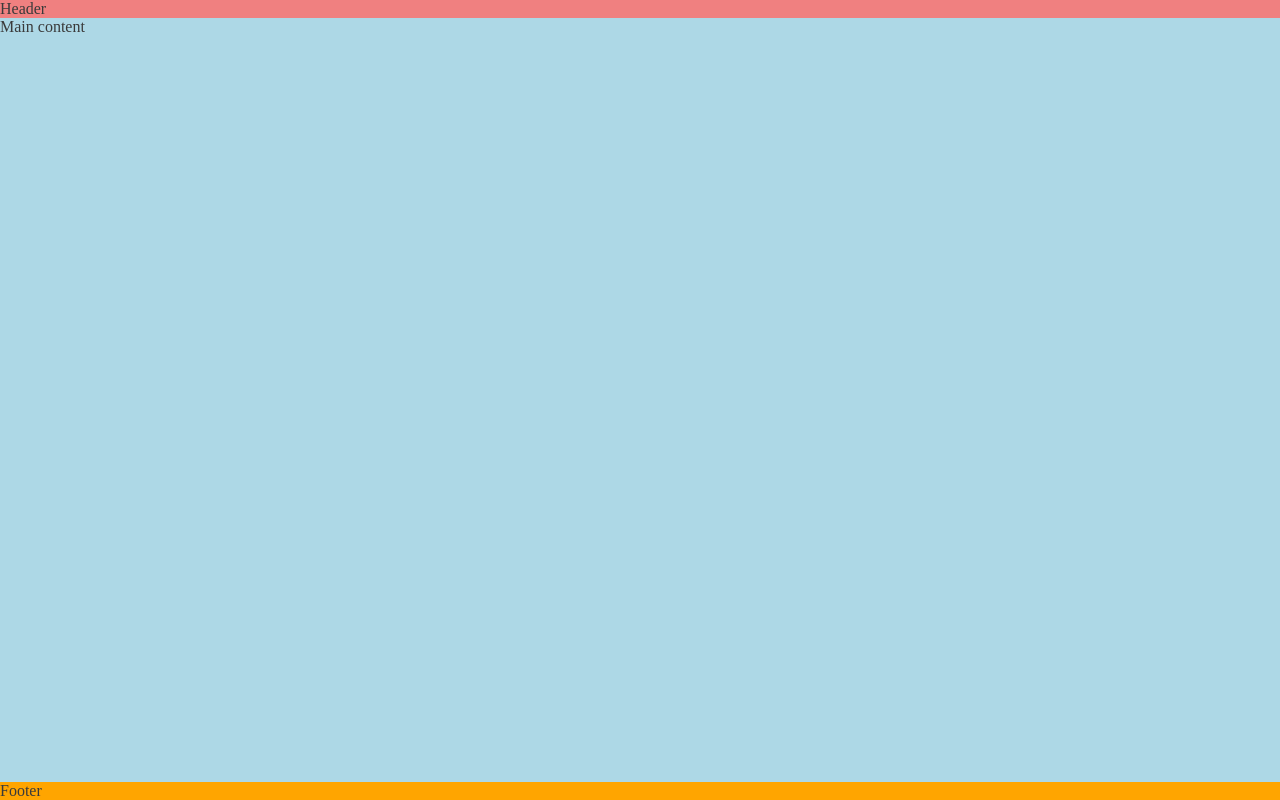
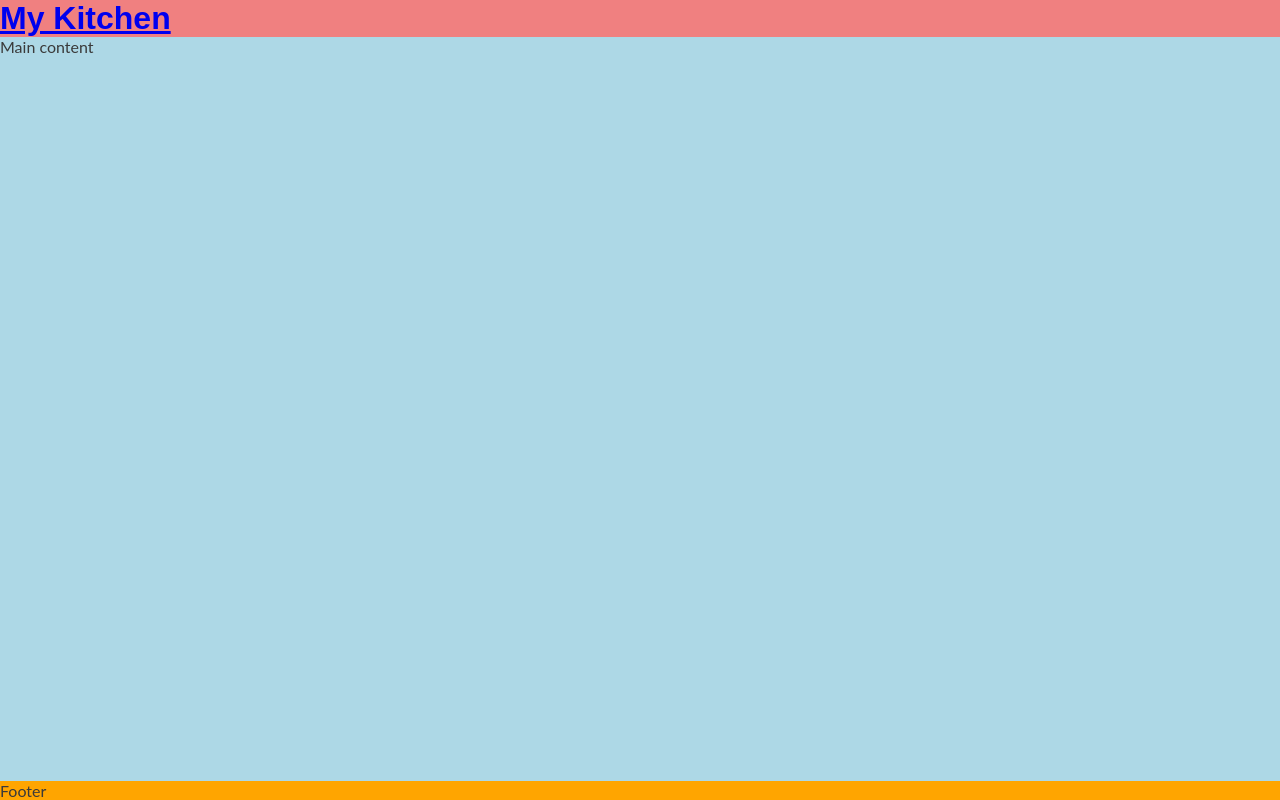
Before and after one commit to preeticancode/hike-with-me, a plain HTML site: page index.html in a window 1280 px wide. Drawn offline with Linux system fonts and the light colour scheme.

Commit message:
Add logo to header and apply Oswald font

```diff
--- a/assets/css/style.css
+++ b/assets/css/style.css
@@ -11,10 +11,13 @@ body {
     flex-direction: column;
 
     color: #3a3a3a;
+    font-family: 'Lato', sans-serif;
 
 }
 
-
+h1 {
+    font-family: 'Oswald', sans-serif;
+}
 header {
     background-color: lightcoral;
 }
--- a/index.html
+++ b/index.html
@@ -16,7 +16,11 @@
 </head>
 
 <body>
-<header>Header</header>
+<header>
+    <a href="index.html">
+        <h1 id="logo">My Kitchen</h1>
+    </a>
+</header>
 <main>Main content</main>
 <footer>Footer</footer>
 
```
